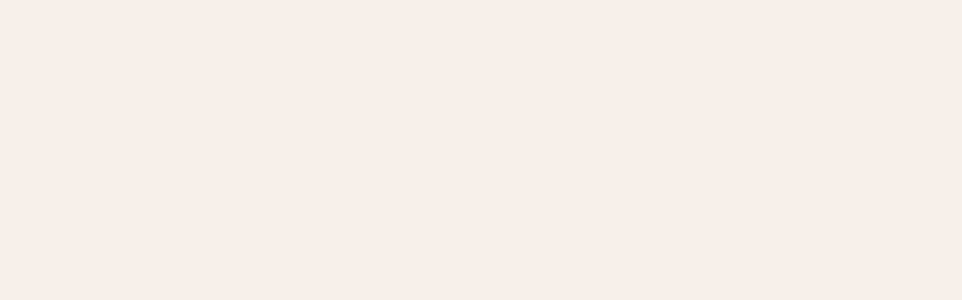
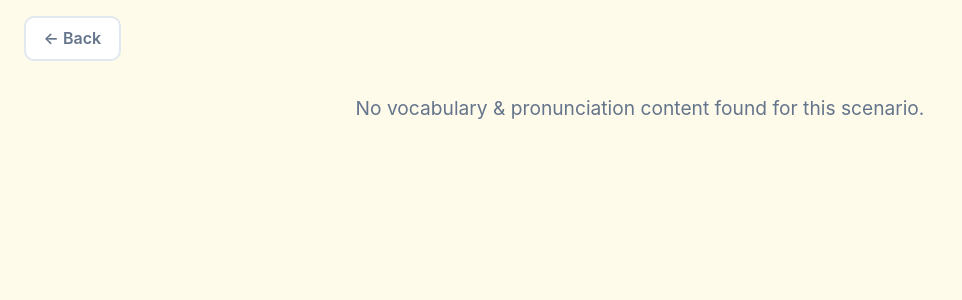
Before and after one commit to ruiqiqiu44/AI-Data-science-for-good, a React (Vite) app in the folder frontend/: page /scenario/1/vocab-pronunciation in a window 1280 px wide. Before the commit this address had no page. Shown: the top 300 px of the page, without its empty margins (0-962 px from the left). Built offline with nearby package versions, Linux system fonts and the light colour scheme.

Commit message:
did some renaming

```diff
--- a/frontend/src/ScenarioPage.tsx
+++ b/frontend/src/ScenarioPage.tsx
@@ -81,12 +81,12 @@ export default function ScenarioPage() {
       <div className="mode-split">
         <button
           className="mode-card mode-card--vocab"
-          onClick={() => navigate(`/scenario/${scenarioId}/vocabulary`)}
+          onClick={() => navigate(`/scenario/${scenarioId}/vocab-pronunciation`)}
         >
           <div className="mode-illustration">
             <VocabularyIllustration />
           </div>
-          <div className="mode-label">📖 Vocabulary</div>
+          <div className="mode-label">📖 Vocabulary &amp; Pronunciation</div>
         </button>
 
         <button
--- a/frontend/src/VocabularyPage.tsx
+++ b/frontend/src/VocabPronunciationPage.tsx
@@ -1,6 +1,6 @@
 import { useState } from 'react'
 import { useParams, useNavigate } from 'react-router-dom'
-import './VocabularyPage.css'
+import './VocabPronunciationPage.css'
 
 function speakWord(word: string) {
   if (!window.speechSynthesis) return
@@ -146,7 +146,7 @@ const VOCAB_DATA: Record<string, VocabItem[]> = {
 }
 // ---------------------------------------------------------------------------
 
-export default function VocabularyPage() {
+export default function VocabPronunciationPage() {
   const { scenarioId } = useParams<{ scenarioId: string }>()
   const navigate = useNavigate()
   const [index, setIndex] = useState(0)
@@ -198,7 +198,7 @@ export default function VocabularyPage() {
           </div>
         </>
       ) : (
-        <p className="vocab-empty">No vocabulary found for this scenario.</p>
+        <p className="vocab-empty">No vocabulary &amp; pronunciation content found for this scenario.</p>
       )}
     </div>
   )
--- a/frontend/src/main.tsx
+++ b/frontend/src/main.tsx
@@ -4,7 +4,7 @@ import { BrowserRouter, Routes, Route } from 'react-router-dom'
 import './index.css'
 import App from './App.tsx'
 import ScenarioPage from './ScenarioPage.tsx'
-import VocabularyPage from './VocabularyPage.tsx'
+import VocabPronunciationPage from './VocabPronunciationPage.tsx'
 import ConversationPage from './ConversationPage.tsx'
 
 createRoot(document.getElementById('root')!).render(
@@ -13,7 +13,7 @@ createRoot(document.getElementById('root')!).render(
       <Routes>
         <Route path="/" element={<App />} />
         <Route path="/scenario/:scenarioId" element={<ScenarioPage />} />
-        <Route path="/scenario/:scenarioId/vocabulary" element={<VocabularyPage />} />
+        <Route path="/scenario/:scenarioId/vocab-pronunciation" element={<VocabPronunciationPage />} />
         <Route path="/scenario/:scenarioId/conversation" element={<ConversationPage />} />
       </Routes>
     </BrowserRouter>
```
Also changed, not shown: frontend/src/VocabPronunciationPage.css (renamed from frontend/src/VocabularyPage.css).
